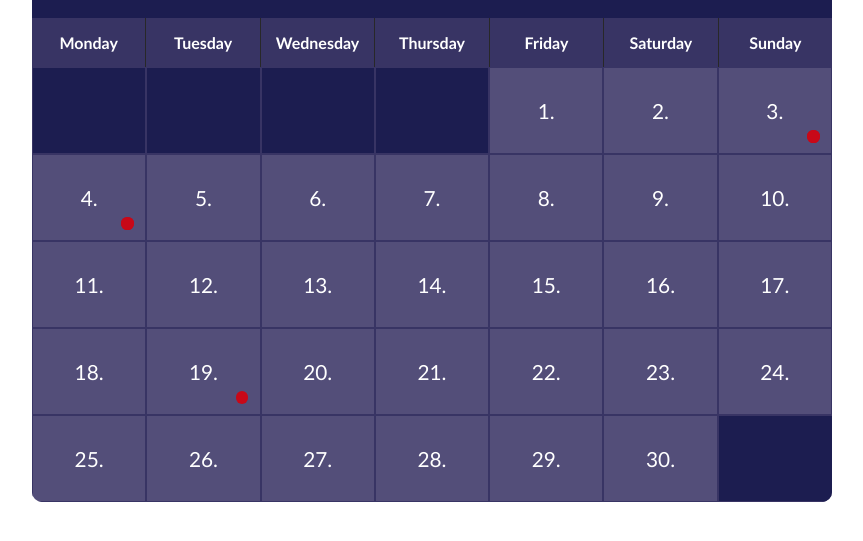
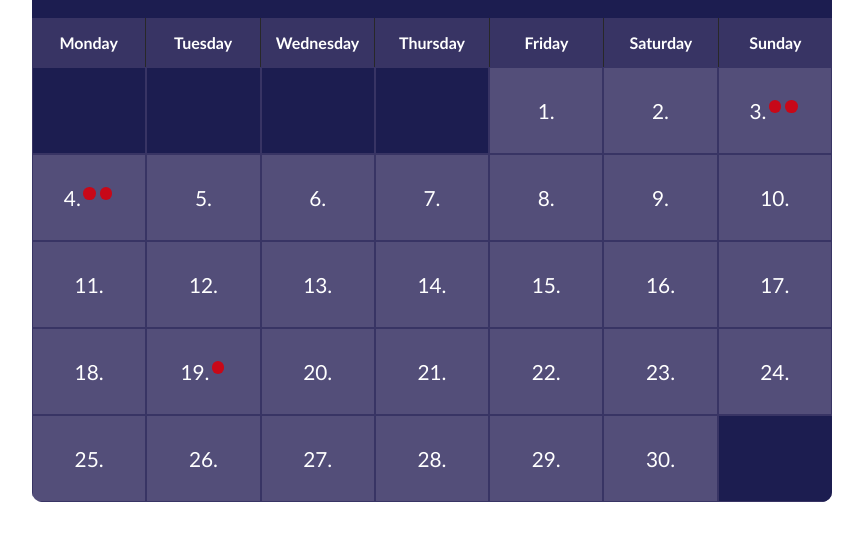
Before and after one commit to hp-offermann/Sportradar, a website: page public/html/index.html in a window 1280 px wide. Shown: the part 205-746 px from the top of the page, without its empty margins (208-1071 px from the left). Drawn offline with Linux system fonts and the light colour scheme; files whose address does not match are found by name.

Commit message:
issues fixed! displays all the events from json file

```diff
--- a/public/css/index.css
+++ b/public/css/index.css
@@ -120,7 +120,7 @@ body {
     position: relative;
     display: flex;
     justify-content: center;
-    align-items: center;
+    align-items: flex-start;
 }
 
 .viewEntry {
@@ -129,9 +129,8 @@ body {
     border: none;
     border-radius: 50%;
     cursor: pointer;
-    position: absolute;
-    bottom: 10px;
-    right: 10%;
+    margin: 2px;
+    flex-shrink: 0;
 }
 
 .viewEntry:hover{
--- a/public/js/main.js
+++ b/public/js/main.js
@@ -7,14 +7,16 @@ function fetchJSON () {
     }) .then((data) => {
         console.log(data);
 
+        const calendar = document.querySelectorAll(".marker");
         const sportData = data.data;
 
         sportData.forEach(event => {
-            const calendar = document.querySelectorAll(".marker");
             const date = event.dateVenue;
+            console.log(`Eventdate: ${date}`);
 
             calendar.forEach(day => {
                 if (day.id === date) {
+                    console.log(`Marker added for: ${date}`);
                     const button = document.createElement("entry-button");
                     button.classList.add("viewEntry");
 
@@ -22,7 +24,6 @@ function fetchJSON () {
                 }
             });
         });
-
     }).catch((error) =>
         console.log("could not fetch data", error));
 }
```
